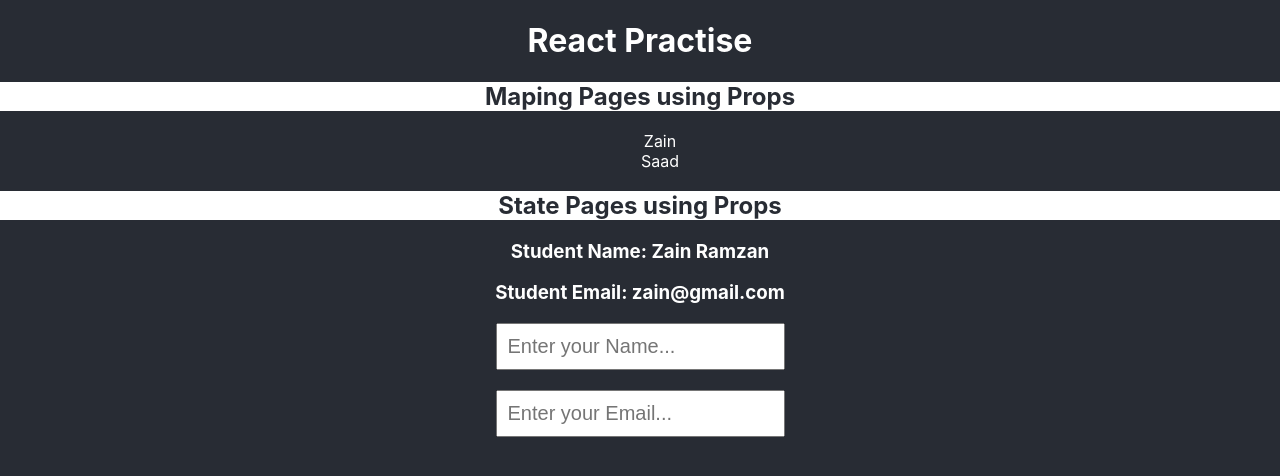
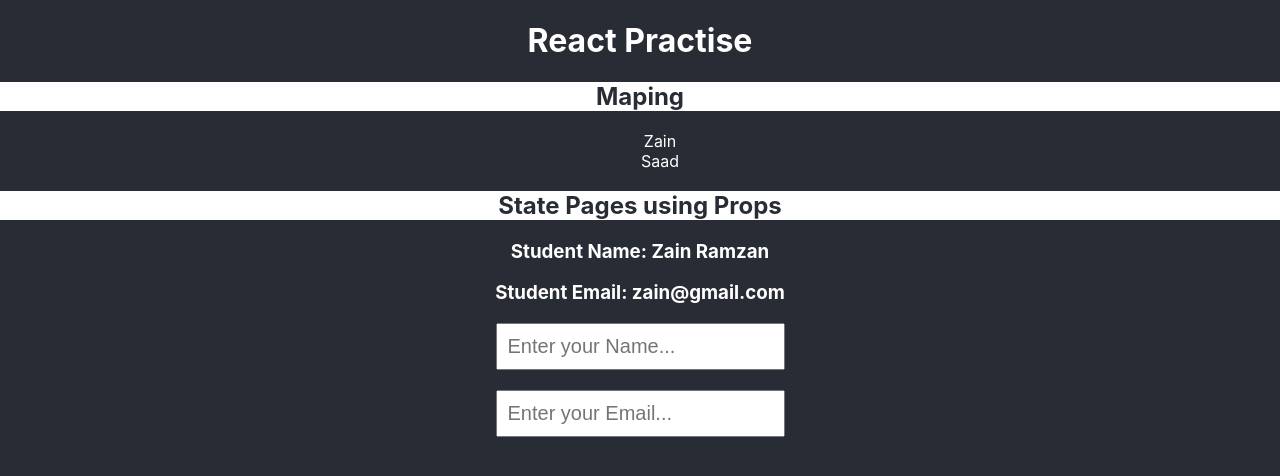
Before and after one commit to zain-ramzan/Web-Mobile-Hybrid-App-Development_Practise, a React (Create React App) app in the folder React/react-practise/: page / in a window 1280 px wide. Shown: the top 476 px of the page. Built offline with nearby package versions, Linux system fonts and the light colour scheme.

Commit message:
learn Props in Class components

```diff
--- a/React/react-practise/src/App.css
+++ b/React/react-practise/src/App.css
@@ -10,7 +10,7 @@ h2{
   background-color: white;
   color: #282c34;
 }
-button{
+/* button{
   cursor: pointer;
   padding: 5px;
   border-radius: 5px;
@@ -18,7 +18,7 @@ button{
 }
 button:hover{
   width: 200px;
-}
+} */
 input{
   padding: 10px;
   font-size: 20px;
--- a/React/react-practise/src/App.js
+++ b/React/react-practise/src/App.js
@@ -7,7 +7,7 @@ function App() {
   return (
     <div>
       <h1>React Practise</h1>
-      <Maping page="Maping Pages using Props" />
+      <Maping page="State Pages using Props"/>
       <Learn page="State Pages using Props" />
     </div>
   );
--- a/React/react-practise/src/components/maping.js
+++ b/React/react-practise/src/components/maping.js
@@ -6,7 +6,7 @@ class Maping extends React.Component{
   render(){
     return(
       <div>
-      <h2>{this.props.page}</h2>
+      <h2>Maping</h2>
       <ul>
         {todos.map((item,index)=>{
           return(
```
